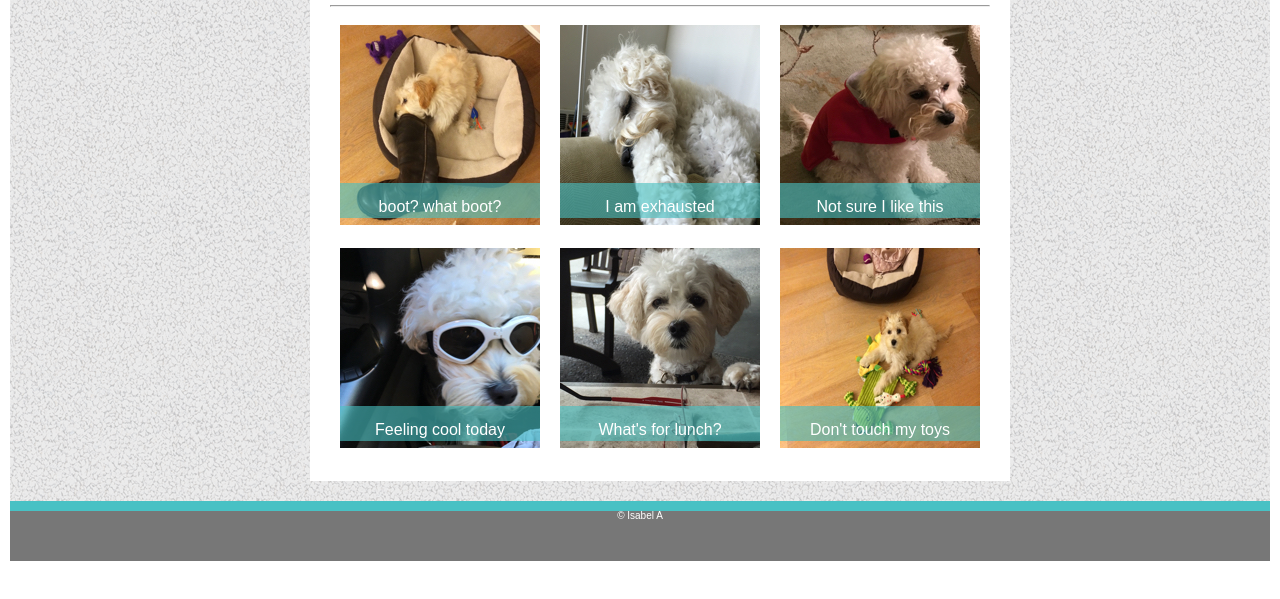
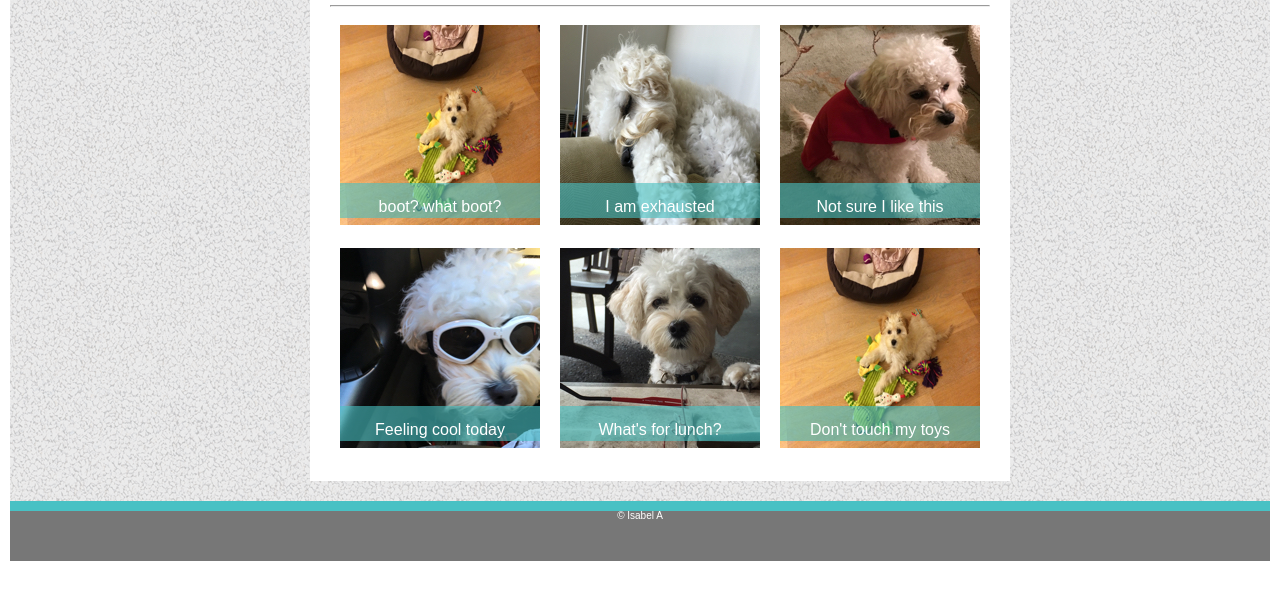
Before and after one commit to iarcones/Basic-Portfolio, a plain HTML site: page portfolio.html in a window 1280 px wide. Shown: the part 197-796 px from the top of the page. Drawn offline with Linux system fonts and the light colour scheme.

```diff
--- a/portfolio.html
+++ b/portfolio.html
@@ -34,7 +34,7 @@
             <div class="row">
                 <div class="column">
                     <div class="img-container">
-                        <img src="./assets/images/1-1.JPG" alt="img1" style="width:100%;">
+                        <img src="./assets/images/7-1.jpg" alt="img1" style="width:100%;">
                         <div class="text-block">
                             <br><p>boot? what boot?</p>
                         </div>
```
Also changed, not shown: 1 other file.
